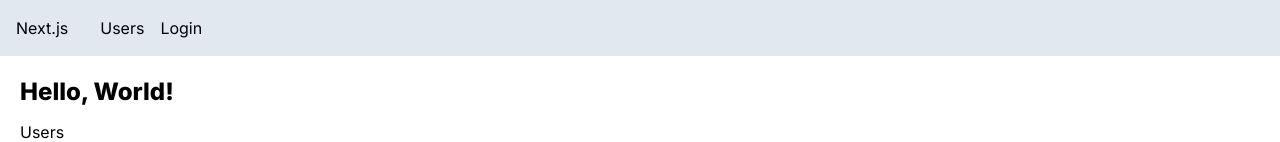
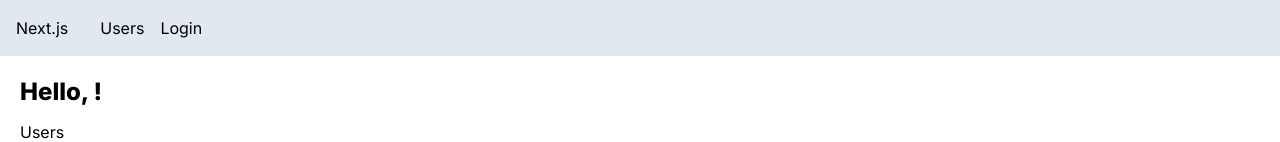
Before and after one commit to MBATheGamer/mastering-nextjs, a Next.js app: page / in a window 1280 px wide. Shown: the top 142 px of the page. Built offline with nearby package versions, Linux system fonts and the light colour scheme; no server answers.

Commit message:
Access sessions on the server

```diff
--- a/app/api/auth/[...nextauth]/route.ts
+++ b/app/api/auth/[...nextauth]/route.ts
@@ -1,13 +1,16 @@
+import { AuthOptions } from "next-auth";
 import NextAuth from "next-auth/next";
 import GoogleProvider from "next-auth/providers/google";
 
-const handler = NextAuth({
+export const authOptions: AuthOptions = {
   providers: [
     GoogleProvider({
       clientId: process.env.GOOGLE_CLIENT_ID!,
       clientSecret: process.env.GOOGLE_CLIENT_SECRET!,
     }),
   ],
-});
+};
+
+const handler = NextAuth(authOptions);
 
 export { handler as GET, handler as POST };
--- a/app/page.tsx
+++ b/app/page.tsx
@@ -1,10 +1,14 @@
+import { getServerSession } from "next-auth";
 import Link from "next/link";
+import { authOptions } from "./api/auth/[...nextauth]/route";
 import ProductCard from "./components/ProductCard";
 
-export default function Home() {
+export default async function Home() {
+  const session = await getServerSession(authOptions);
+
   return (
     <main>
-      <h1>Hello, World!</h1>
+      <h1>Hello, {session && <span>{session.user?.name}</span>}!</h1>
       <Link href="/users">Users</Link>
       <ProductCard />
     </main>
```
